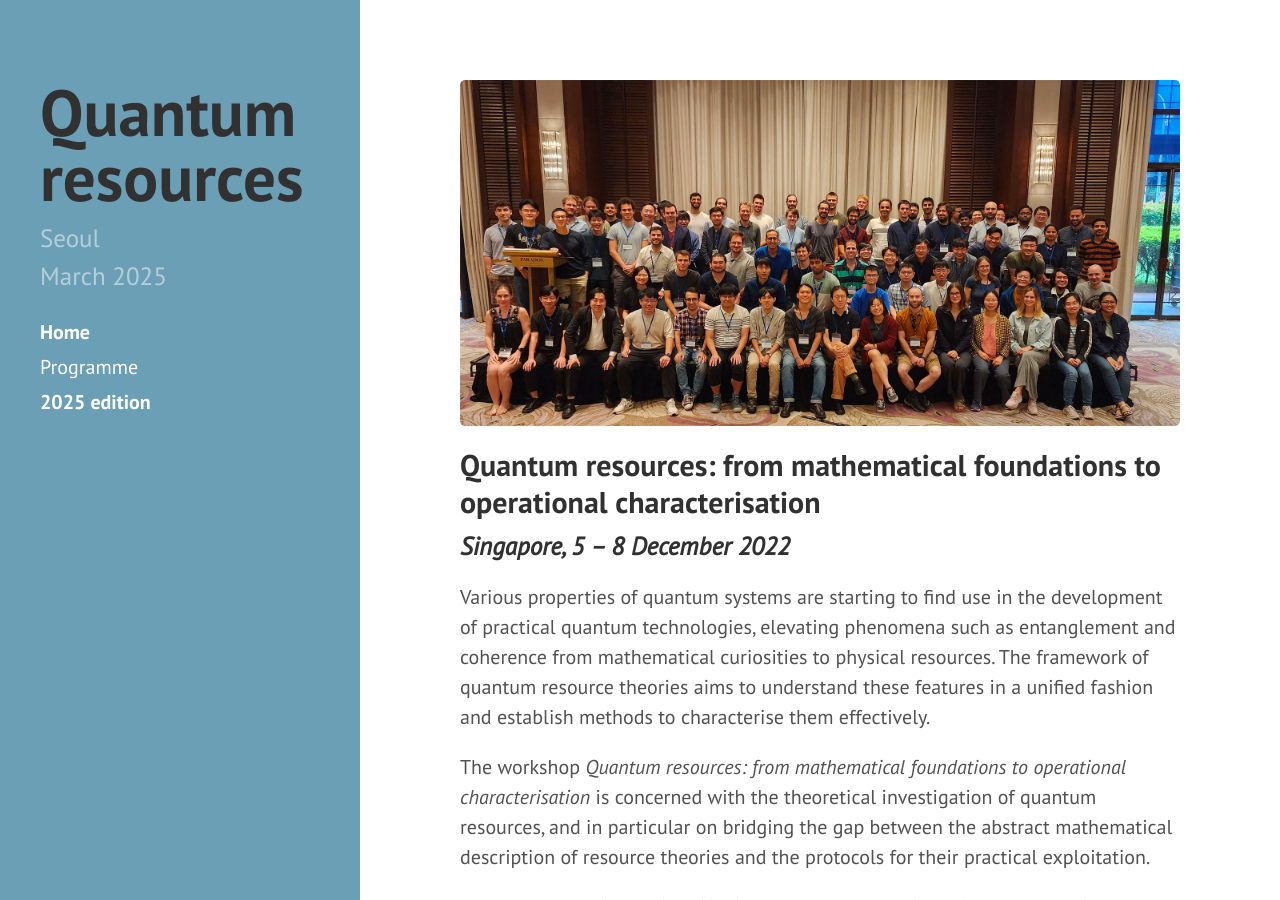
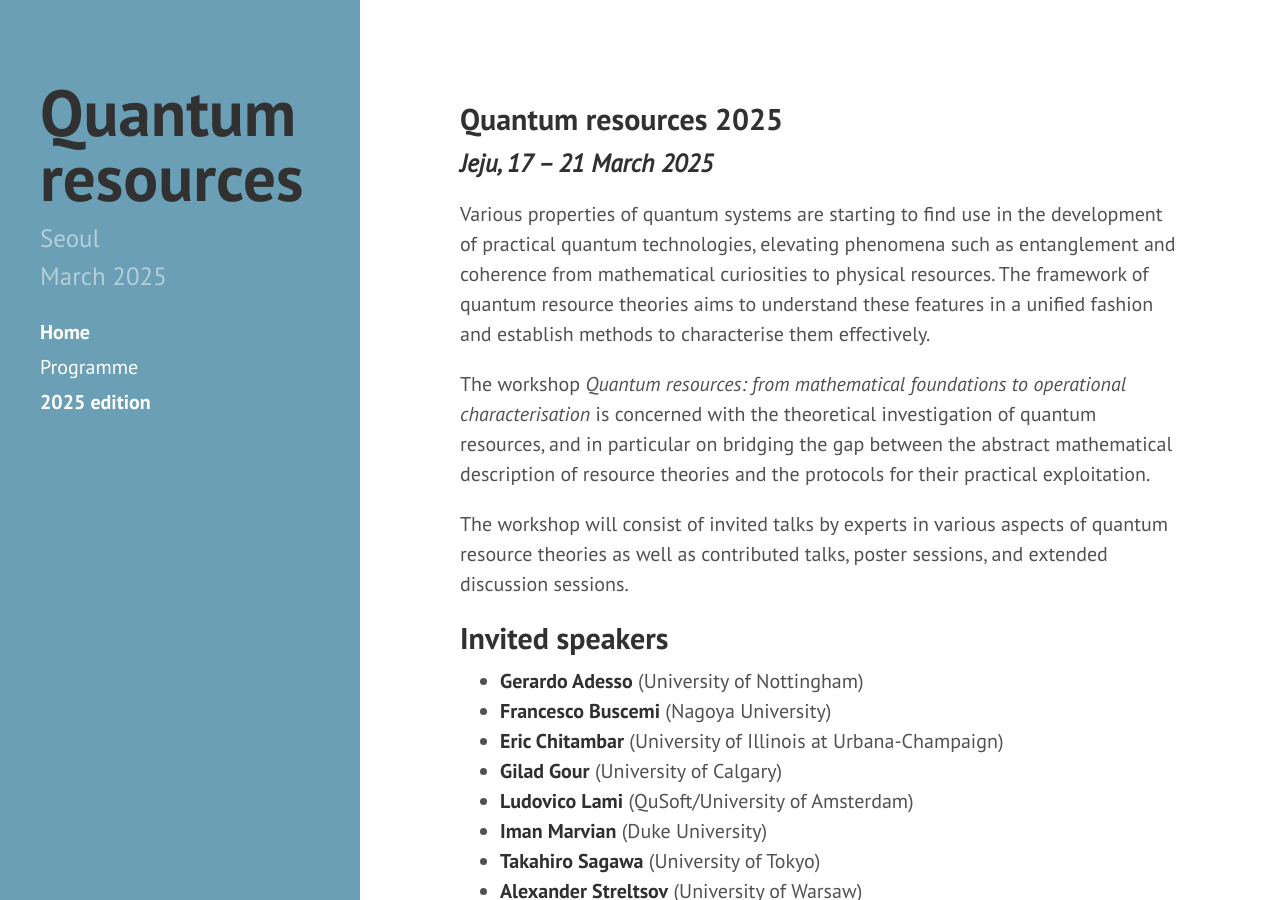
Before and after one commit to yeon-lee/yeon-lee.github.io, a Jekyll site: the page built from index.md, in a window 1280 px wide and 900 px high. Built offline with Jekyll 4.4.1, drawn with Linux system fonts in a browser that asks for light colours; nearby versions of some CDN libraries.

Commit message:
Update index.md

```diff
--- a/index.md
+++ b/index.md
@@ -3,13 +3,11 @@ layout: default
 order: 1
 ---
 
-<!-- ![Marina Bay](https://live.staticflickr.com/8369/8463911183_ea4f26d3d6_c_d.jpg) -->
-
-![Group photo](/photo.jpg)
+<!--- ![Group photo](/photo.jpg) --->
 
 
-## Quantum resources: from mathematical foundations to operational characterisation
-<h3 class="lessspace"><em>Singapore, 5 &ndash; 8 December 2022</em></h3>
+## Quantum resources 2025
+<h3 class="lessspace"><em>Jeju, 17 &ndash; 21 March 2025</em></h3>
 
 Various properties of quantum systems are starting to find use in the development of practical quantum technologies, elevating phenomena such as entanglement and coherence from mathematical curiosities to physical resources. The framework of quantum resource theories aims to understand these features in a unified fashion and establish methods to characterise them effectively.
 
```
